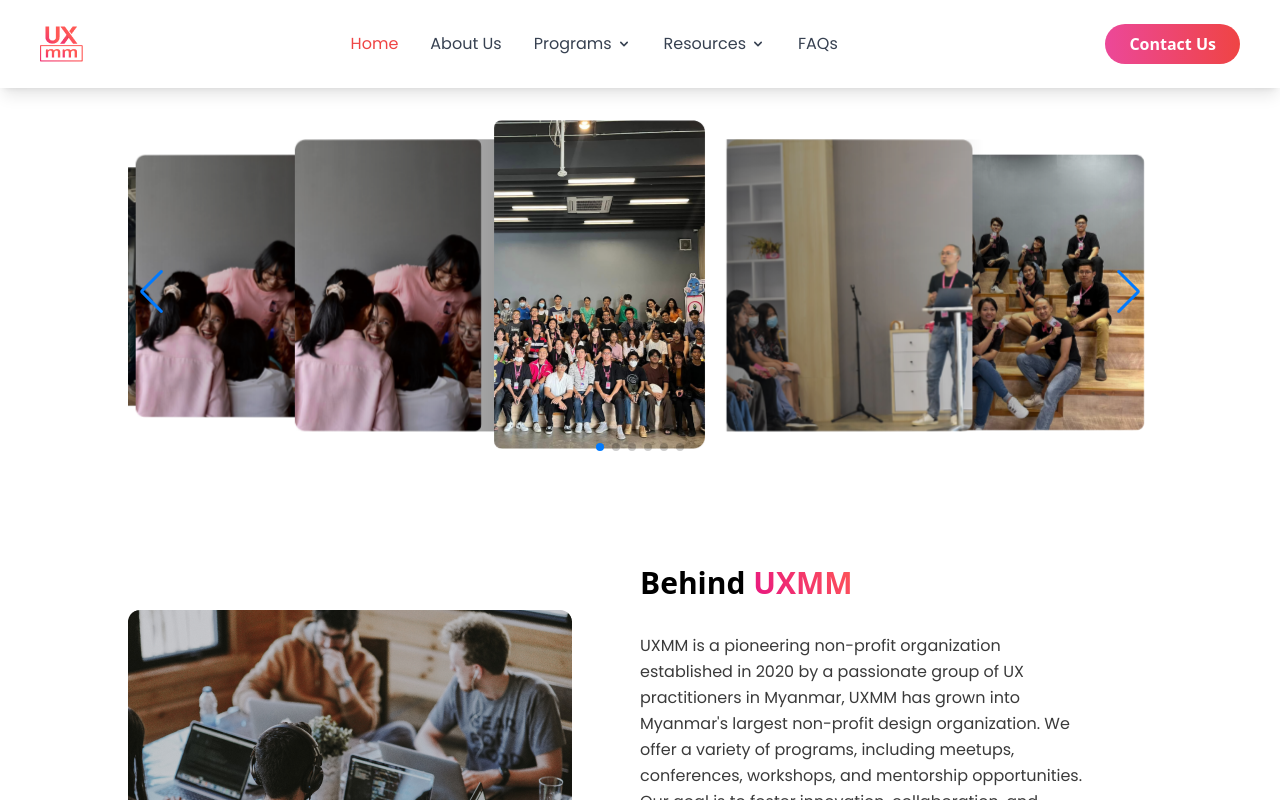
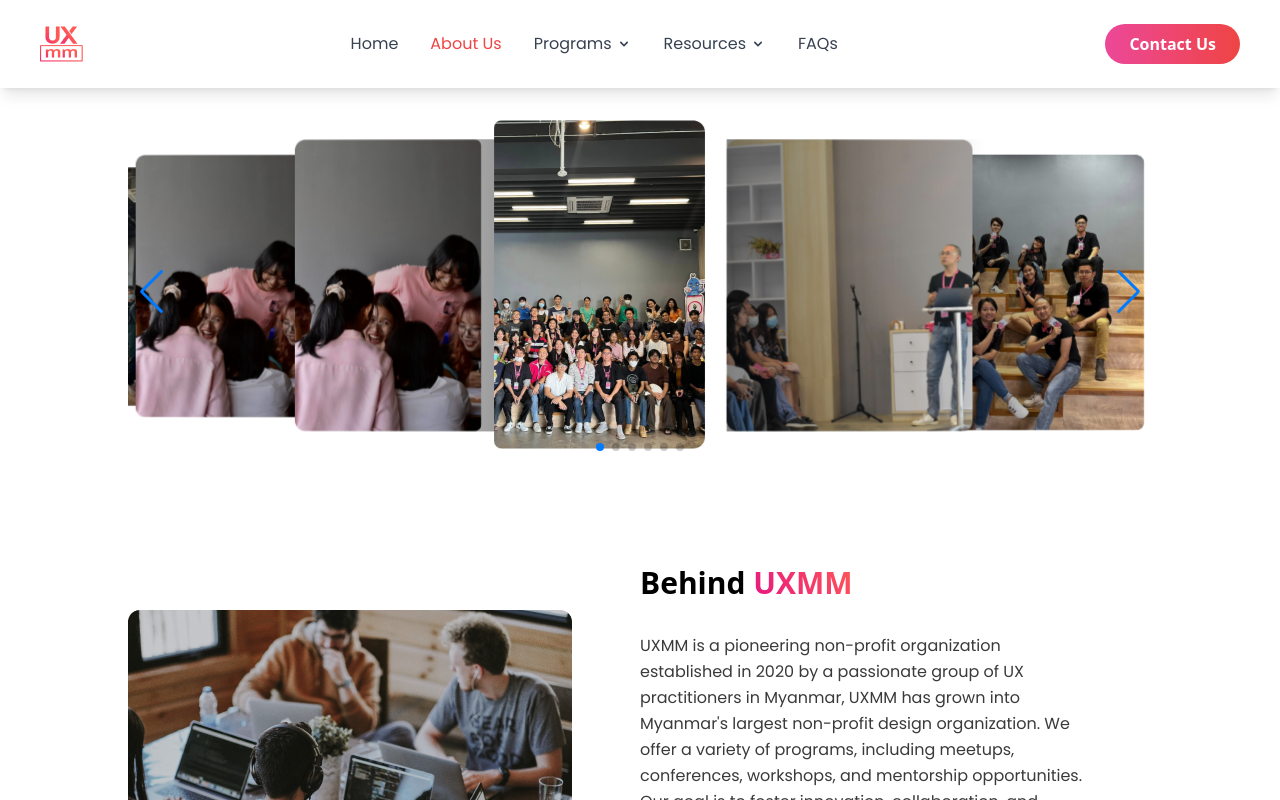
Before and after one commit to AungAyeThan/guccigang, a Next.js app: page /aboutus in a window 1280 px wide. Shown: the top 800 px of the page. Built offline with nearby package versions, Linux system fonts and the light colour scheme.

Commit message:
fix: code cleanup

```diff
--- a/components/Navbar/index.tsx
+++ b/components/Navbar/index.tsx
@@ -1,9 +1,19 @@
 import React, { useState } from "react";
+import { useRouter } from "next/router";
+import Link from "next/link";
 
 const Navbar = () => {
   const [isOpen, setIsOpen] = useState(false); // Controls mobile menu
   const [isProgramsOpen, setIsProgramsOpen] = useState(false); // Controls Programs dropdown
   const [isResourcesOpen, setIsResourcesOpen] = useState(false); // Controls Resources dropdown
+
+  const router = useRouter(); // Get current route
+
+  // Function to check if link is active
+  const isActive = (path: string) => router.pathname === path;
+
+  const isProgramActive = (path: string) =>
+    ["/mentor", "/partner", "/speaker", "/volunteer"].includes(path);
 
   enum EImageUri {
     UxmmLogo = "/images/uxmm-logo.png",
@@ -25,13 +35,13 @@
       <div className="container mx-auto px-4 md:flex md:items-center md:justify-between">
         {/* Logo */}
         <div className="flex justify-between items-center py-4 md:py-0 md:mr-8">
-          <a href="/" className="text-red-500 font-bold text-xl">
+          <Link href="/" className="text-red-500 font-bold text-xl">
             <img
               src={EImageUri.UxmmLogo}
               alt="uxmm"
               className="h-auto max-w-full"
             />
-          </a>
+          </Link>
           {/* Mobile menu button */}
           <button
             onClick={() => setIsOpen(!isOpen)}
@@ -58,21 +68,35 @@
         >
           <ul className="flex flex-col md:flex-row md:items-center space-y-4 md:space-y-0 md:space-x-8 font-poppins text-base font-normal leading-6 text-left">
             <li>
-              <a href="/" className="text-red-500 hover:text-red-600">
+              <Link
+                href="/"
+                className={`${
+                  isActive("/") ? "text-red-500" : "text-gray-700"
+                } hover:text-red-500`}
+              >
                 Home
-              </a>
+              </Link>
             </li>
             <li>
-              <a href="aboutus" className="text-gray-700 hover:text-red-500">
+              <Link
+                href="/aboutus"
+                className={`${
+                  isActive("/aboutus") ? "text-red-500" : "text-gray-700"
+                } hover:text-red-500`}
+              >
                 About Us
-              </a>
+              </Link>
             </li>
 
             {/* Programs Menu Item with Click Dropdown */}
             <li className="relative">
               <button
                 onClick={toggleProgramsDropdown}
-                className="text-gray-700 hover:text-red-500 flex items-center focus:outline-none"
+                className={`${
+                  isProgramActive(router.pathname)
+                    ? "flex items-center focus:outline-none text-red-500"
+                    : "flex items-center focus:outline-none text-gray-700"
+                } hover:text-red-500`}
               >
                 Programs
                 {!isProgramsOpen ? (
@@ -153,32 +177,37 @@
               </button>
               {isResourcesOpen && (
                 <div className="absolute left-0 mt-2 w-40 bg-white shadow-lg rounded-lg py-2 z-10">
-                  <a
+                  <Link
                     href="#"
                     className="block px-4 py-2 text-gray-700 hover:bg-gray-100"
                   >
                     Blog
-                  </a>
-                  <a
+                  </Link>
+                  <Link
                     href="#"
                     className="block px-4 py-2 text-gray-700 hover:bg-gray-100"
                   >
                     Guides
-                  </a>
-                  <a
+                  </Link>
+                  <Link
                     href="#"
                     className="block px-4 py-2 text-gray-700 hover:bg-gray-100"
                   >
                     Tutorials
-                  </a>
+                  </Link>
                 </div>
               )}
             </li>
 
             <li>
-              <a href="#" className="text-gray-700 hover:text-red-500">
+              <Link
+                href="/faqs"
+                className={`${
+                  isActive("/faqs") ? "text-red-500" : "text-gray-700"
+                } hover:text-red-500`}
+              >
                 FAQs
-              </a>
+              </Link>
             </li>
 
             {/* Contact Us Button for Mobile */}
```
